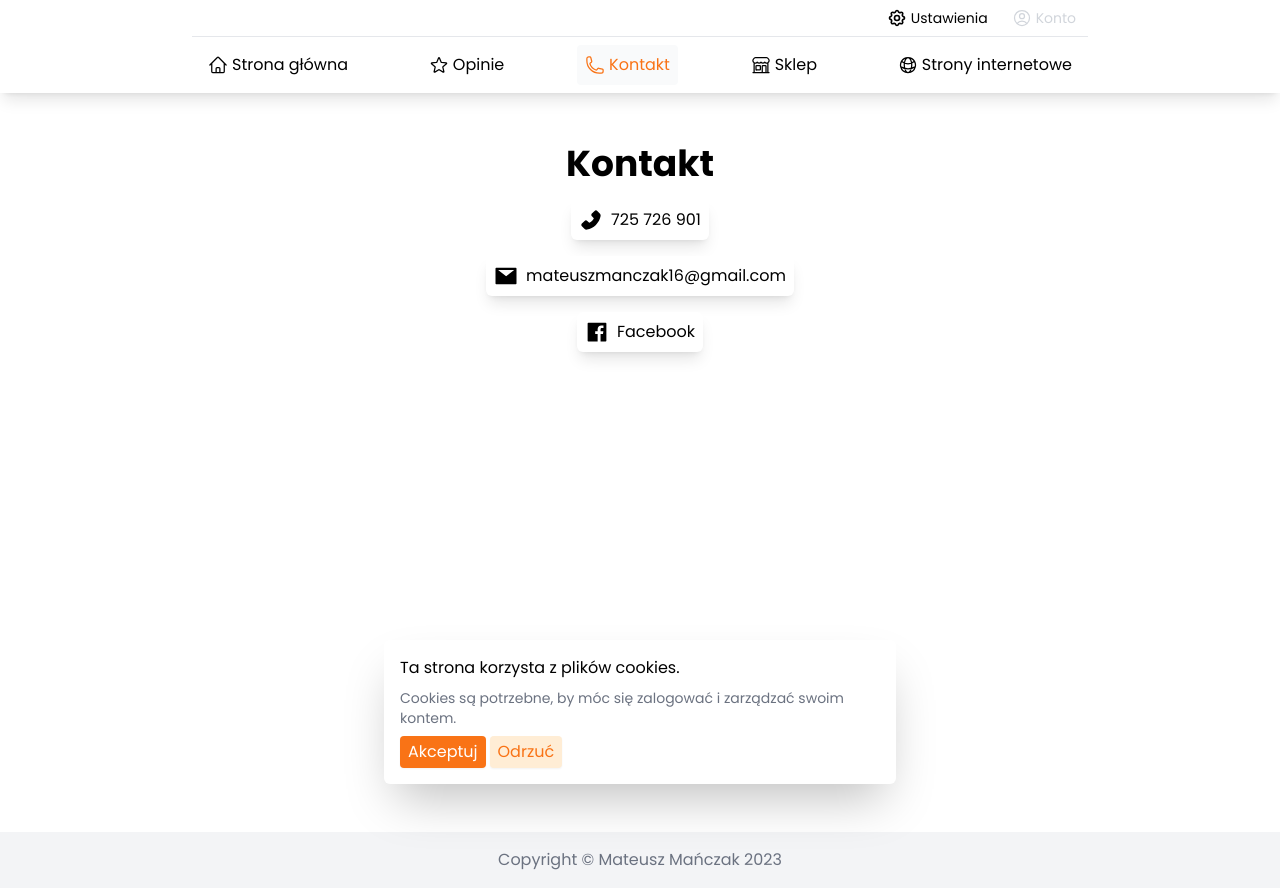
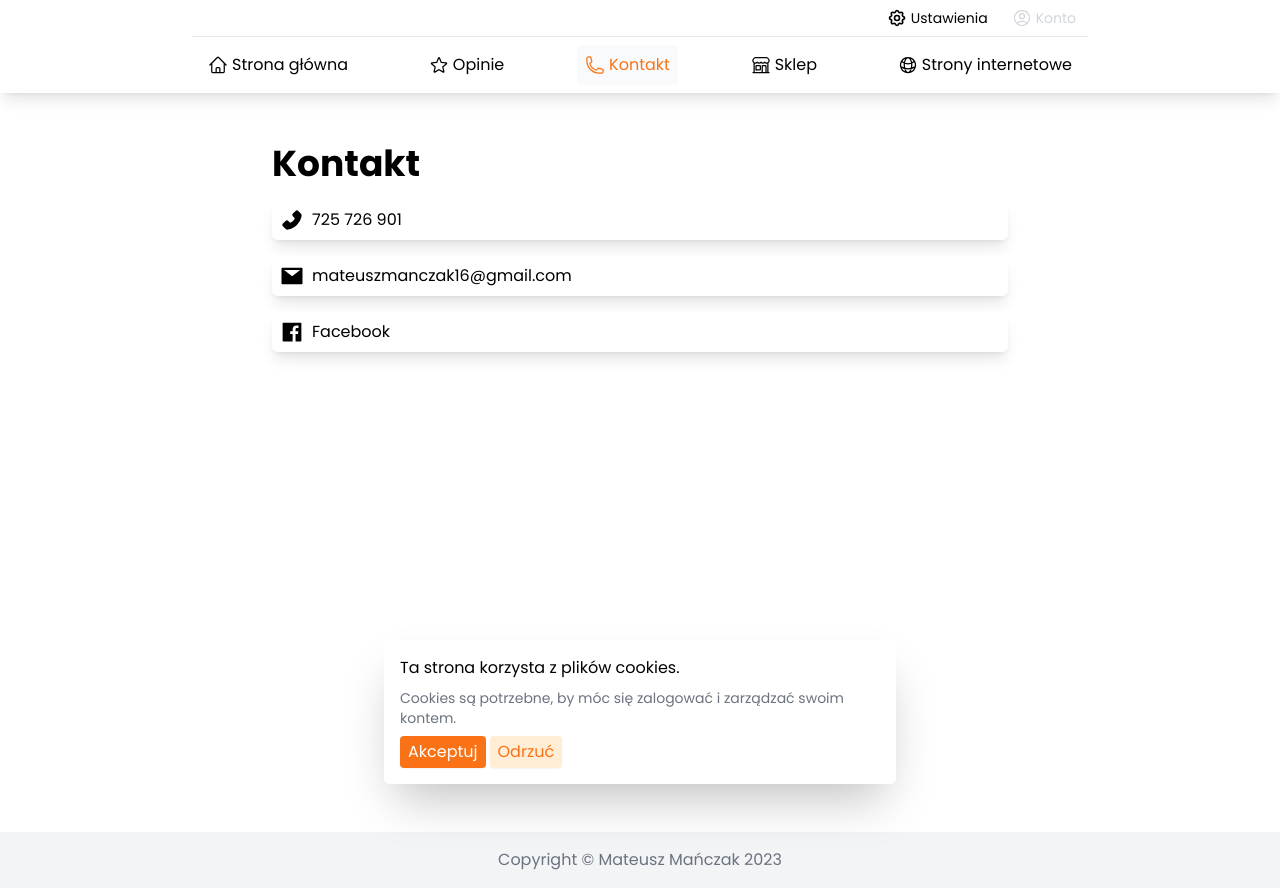
Before and after one commit to mateuszmanczak04/korepetycje-next, a Next.js app: page /kontakt in a window 1280 px wide. Built offline with nearby package versions, Linux system fonts and the light colour scheme; no server answers.

Commit message:
fix reviews bug small ui changes

```diff
--- a/pages/kontakt.tsx
+++ b/pages/kontakt.tsx
@@ -7,11 +7,11 @@
     'flex items-center gap-2 p-2 bg-white shadow-lg rounded-md';
 
   return (
-    <div className='flex flex-col gap-4 items-center'>
+    <div className='flex flex-col gap-4'>
       <Head>
         <title>Kontakt - Korepetycje - Mateusz Mańczak</title>
       </Head>
-      <h2 className='text-center'>Kontakt</h2>
+      <h2 className=''>Kontakt</h2>
       <div className={itemClasses}>
         <AiFillPhone className='w-6 h-6' />
         <p>725 726 901</p>
--- a/pages/opinie.tsx
+++ b/pages/opinie.tsx
@@ -42,10 +42,11 @@
     );
 
   return (
-    <div className='flex flex-col items-center w-full gap-8'>
+    <div className='flex flex-col items-center w-full gap-4'>
       <Head>
         <title>Opinie - Korepetycje - Mateusz Mańczak</title>
       </Head>
+      <h2 className='w-full'>Opinie</h2>
       <AddReviewForm />
       <ReviewList />
     </div>
--- a/redux/store.ts
+++ b/redux/store.ts
@@ -14,7 +14,7 @@
 
 const reducer = combineReducers({
   settings: settingsReducer,
-  review: reviewReducer,
+  reviews: reviewReducer,
   user: userReducer,
 });
 
```
